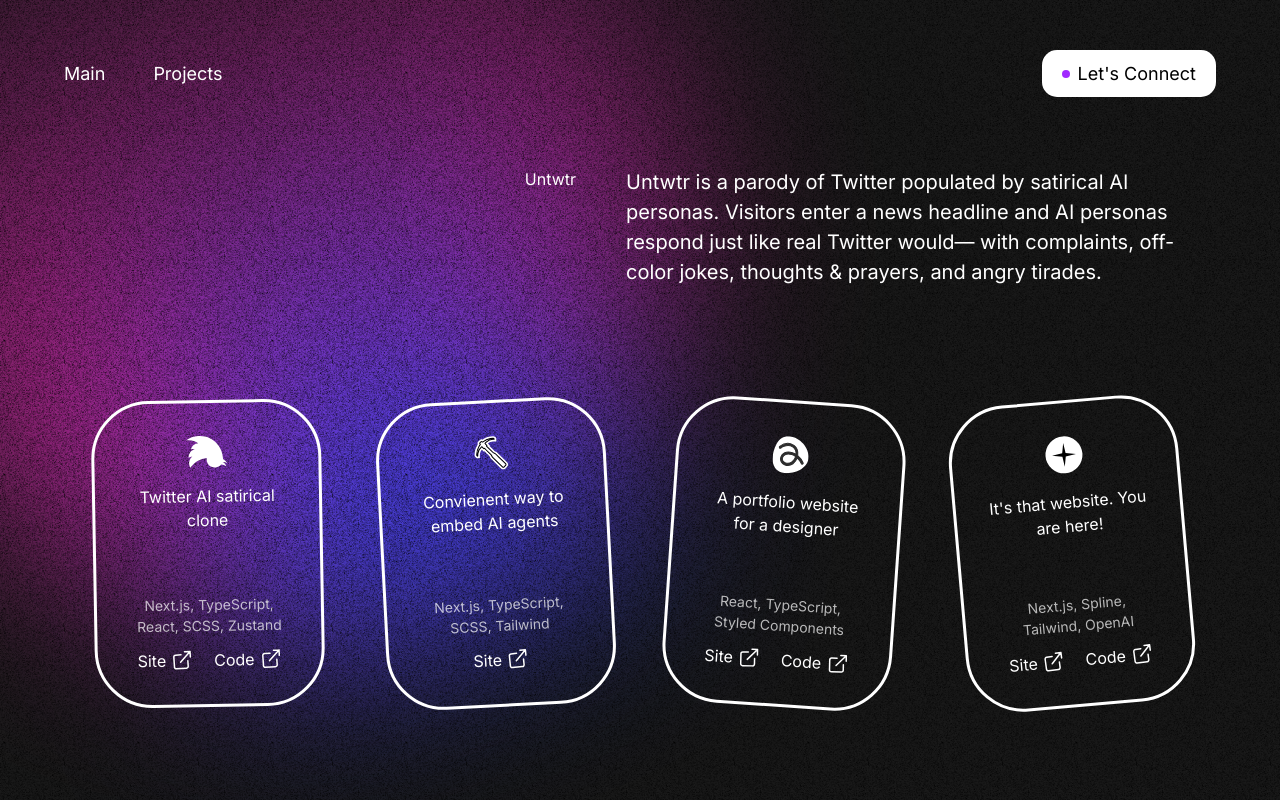
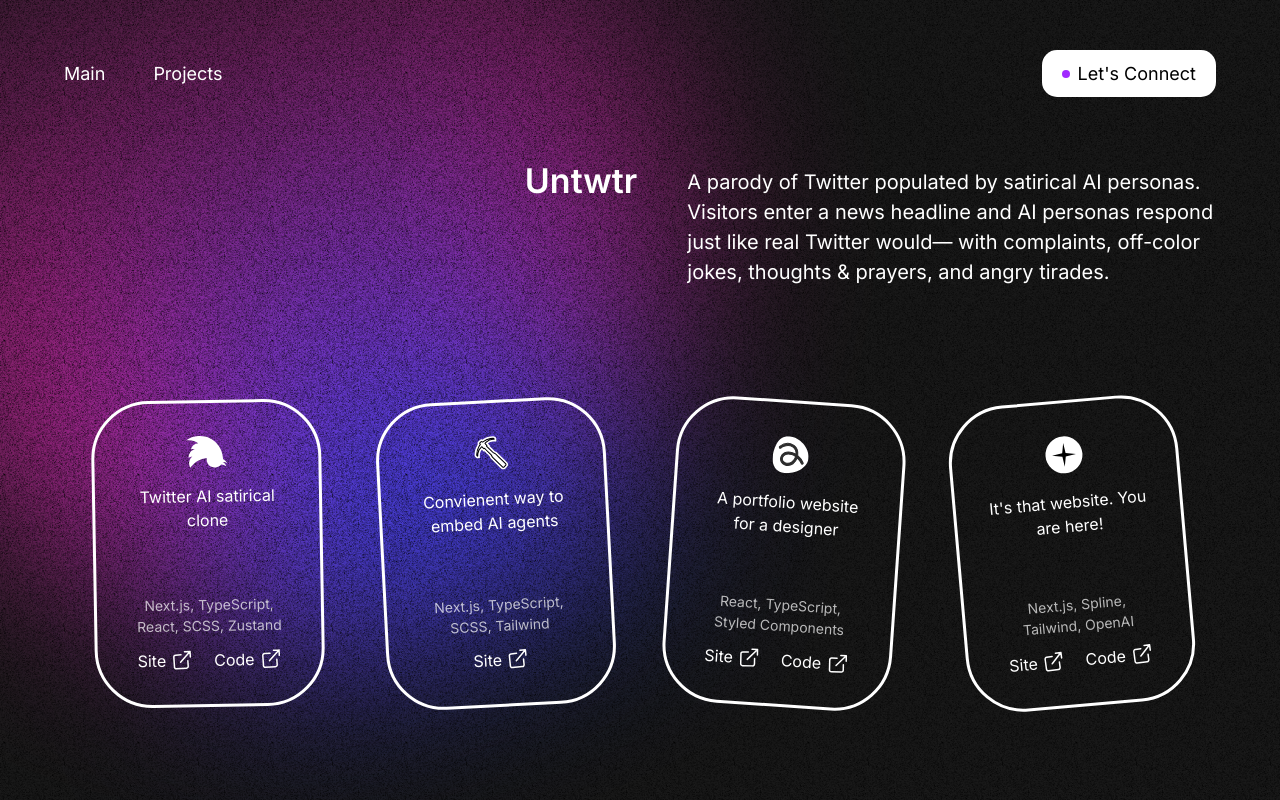
Before and after one commit to reconcrete/Anton-Morozov, a Next.js app: page /projects in a window 1280 px wide. Built offline with nearby package versions, Linux system fonts and the light colour scheme.

Commit message:
update: pretifying

```diff
--- a/src/components/ProjectDescription.tsx
+++ b/src/components/ProjectDescription.tsx
@@ -1,5 +1,5 @@
 import { Project } from "@/src/constants/index";
-import { useEffect, useRef } from "react";
+import { useRef } from "react";
 
 type ProjectDescriptionProps = { project: Project };
 
@@ -12,7 +12,7 @@
       ref={projectDescriptionRef}
       className="ml-auto hidden min-h-[30%] w-[60%] flex-1 gap-[50px] pt-[70px] transition-all duration-300 ease-in-out lg:flex"
     >
-      <h1>{project.name}</h1>
+      <h1 className="text-[34px] font-[600] -translate-y-3">{project.name}</h1>
       <p>{project.longDescription}</p>{" "}
     </div>
   );
--- a/src/constants/index.tsx
+++ b/src/constants/index.tsx
@@ -23,7 +23,7 @@
     ),
     description: "Twitter AI satirical clone",
     longDescription:
-      "Untwtr is a parody of Twitter populated by satirical AI personas. Visitors enter a news headline and AI personas respond just like real Twitter would— with complaints, off-color jokes, thoughts & prayers, and angry tirades.",
+      "A parody of Twitter populated by satirical AI personas. Visitors enter a news headline and AI personas respond just like real Twitter would— with complaints, off-color jokes, thoughts & prayers, and angry tirades.",
     url: "https://untwtr.vercel.app/",
     technologies: ["Next.js", "TypeScript", "React", "SCSS", "Zustand"],
     codeUrl: "https://github.com/Yoha485/untwtr",
@@ -46,7 +46,7 @@
     ),
     description: "Convienent way to embed AI agents",
     longDescription:
-      "Pickaxe is a platform for building and deploying AI agents. It is designed to be simple, fast, and convienent. It is built on top of OpenAI's GPT-3 and allows you to create agents that can perform a variety of tasks such as answering questions, generating text, and classifying text.",
+      "A platform for building and deploying AI agents. It is designed to be simple, fast, and convienent. It is built on top of OpenAI's GPT-3 and allows you to create agents that can perform a variety of tasks such as answering questions, generating text, and classifying text.",
     technologies: ["Next.js", "TypeScript", "SCSS", "Tailwind"],
     url: "https://beta.pickaxeproject.com/builder",
   },
@@ -75,7 +75,7 @@
     ),
     description: "A portfolio website for a designer",
     longDescription:
-      "This is a portfolio website for a designer built with React and TypeScript. It is a static site that is deployed on Netlify.",
+      "This is a portfolio website built with React and TypeScript. It is a static site that is deployed on Netlify.",
     technologies: ["React", "TypeScript", "Styled Components"],
     url: "https://alina-barannykova.netlify.app/",
     codeUrl: "https://github.com/Yoha485/Designer-Portfolio/tree/next",
@@ -93,8 +93,7 @@
       </svg>
     ),
     description: "It's that website. You are here!",
-    longDescription:
-      "This is my personal place. It is built simple with Next.js and Tailwind CSS. It is a static site where you can learn more about me and my work.",
+    longDescription: "This website is the central place where you can find all the information about me and my work.",
     technologies: ["Next.js", "Spline", "Tailwind", "OpenAI"],
     url: "/",
     codeUrl: "https://github.com/Yoha485/Anton-Morozov",
```
